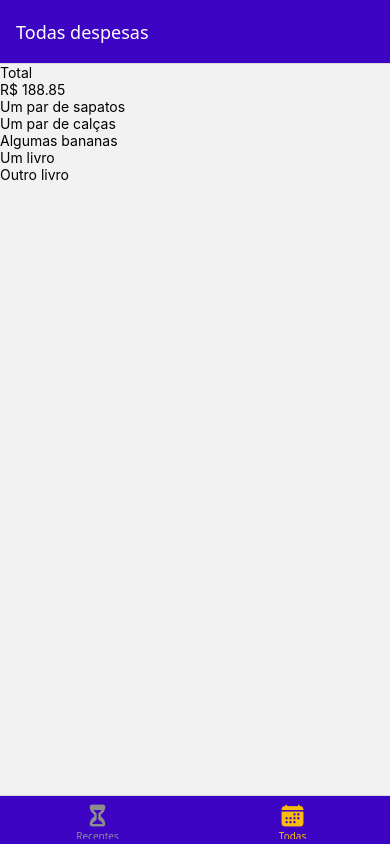
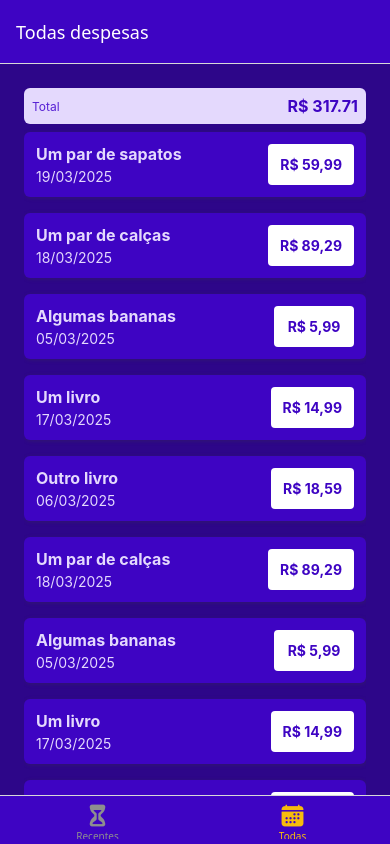
Before and after one commit to pauloFullStack/react-native, a React Native app: screen /AllExpenses in a window 390 px wide. Built offline with nearby package versions, Linux system fonts and the light colour scheme.

Commit message:
Implementando componentes de lista e itens

```diff
--- /dev/null
+++ b/components/ExpensesOutput/ExpenseItem.tsx
@@ -0,0 +1,60 @@
+import { Pressable, StyleSheet, Text, View } from "react-native";
+import { GlobalStyles } from "../../constants/styles";
+import { GetFormattedDate } from "../../util/date";
+
+const ExpenseItem = ({ description, amount, date }: { description: string, amount: number, date: Date }) => {
+
+    return (
+        <Pressable>
+            <View style={styles.expenseItem}>
+                <View>
+                    <Text style={[styles.textBase, styles.description]}>{description}</Text>
+                    <Text style={styles.textBase}>{GetFormattedDate(date)}</Text>
+                </View>
+                <View style={styles.amountContainer}>
+                    <Text style={styles.amount}>{amount.toLocaleString('pt-BR', { style: 'currency', currency: 'BRL' })}</Text>
+                </View>
+            </View>
+        </Pressable>
+    );
+}
+
+export default ExpenseItem;
+
+
+const styles = StyleSheet.create({
+    expenseItem: {
+        padding: 12,
+        marginVertical: 8,
+        backgroundColor: GlobalStyles.colors.primary500,
+        flexDirection: 'row',
+        justifyContent: 'space-between',
+        borderRadius: 6,
+        elevation: 3,
+        shadowColor: GlobalStyles.colors.gray500,
+        shadowRadius: 4,
+        shadowOffset: { width: 1, height: 1 },
+        shadowOpacity: 0.4
+    },
+    textBase: {
+        color: GlobalStyles.colors.primary50
+    },
+    description: {
+        fontSize: 16,
+        marginBottom: 4,
+        fontWeight: 'bold'
+    },
+    amountContainer: {
+        paddingHorizontal: 12,
+        paddingVertical: 4,
+        backgroundColor: 'white',
+        justifyContent: 'center',
+        alignItems: 'center',
+        borderRadius: 4,
+        minWidth: 80
+    },
+    amount: {
+        color: GlobalStyles.colors.primary500,
+        fontWeight: 'bold'
+    }
+})
--- a/components/ExpensesOutput/ExpensesList.tsx
+++ b/components/ExpensesOutput/ExpensesList.tsx
@@ -1,9 +1,8 @@
-import { FlatList, Text } from "react-native";
-import { Expense } from "./interfarces/Expense";
+import { FlatList } from "react-native";
+import { Expense } from "../../util/interfaces/Expense";
+import ExpenseItem from "./ExpenseItem";
 
-const renderExpenseItem = (itemData: { item: Expense }) => {
-    return <Text>{itemData.item.description}</Text>
-}
+const renderExpenseItem = (itemData: { item: Expense }) => <ExpenseItem {...itemData.item} />
 
 const ExpensesList = ({ expenses }: { expenses: Expense[] }) => {
     return <FlatList
--- a/components/ExpensesOutput/ExpensesOutput.tsx
+++ b/components/ExpensesOutput/ExpensesOutput.tsx
@@ -1,7 +1,8 @@
-import { View } from "react-native";
+import { StyleSheet, View } from "react-native";
 import ExpensesSummary from "./ExpensesSummary";
 import ExpensesList from "./ExpensesList";
-import { Expense } from "./interfarces/Expense";
+import { Expense } from "../../util/interfaces/Expense";
+import { GlobalStyles } from "../../constants/styles";
 
 const DUMMY_EXPENSES: Expense[] = [
     {
@@ -33,12 +34,36 @@ const DUMMY_EXPENSES: Expense[] = [
         description: 'Outro livro',
         amount: 18.59,
         date: new Date('2025-03-06')
+    },
+    {
+        id: 'e6',
+        description: 'Um par de calças',
+        amount: 89.29,
+        date: new Date('2025-03-18')
+    },
+    {
+        id: 'e7',
+        description: 'Algumas bananas',
+        amount: 5.99,
+        date: new Date('2025-03-05')
+    },
+    {
+        id: 'e8',
+        description: 'Um livro',
+        amount: 14.99,
+        date: new Date('2025-03-17')
+    },
+    {
+        id: 'e9',
+        description: 'Outro livro',
+        amount: 18.59,
+        date: new Date('2025-03-06')
     }
 ]
 
 const ExpensesOutput = ({ expenses, expensesPeriod }: { expenses: Expense[], expensesPeriod: string }) => {
     return (
-        <View>
+        <View style={styles.container}>
             <ExpensesSummary expenses={DUMMY_EXPENSES} periodName={expensesPeriod} />
             <ExpensesList expenses={DUMMY_EXPENSES} />
         </View>
@@ -46,3 +71,14 @@ const ExpensesOutput = ({ expenses, expensesPeriod }: { expenses: Expense[], exp
 }
 
 export default ExpensesOutput;
+
+
+const styles = StyleSheet.create({
+    container: {
+        flex: 1,
+        paddingHorizontal: 24,
+        paddingTop: 24,
+        paddingBottom: 0,
+        backgroundColor: GlobalStyles.colors.primary700
+    }
+})
--- a/components/ExpensesOutput/ExpensesSummary.tsx
+++ b/components/ExpensesOutput/ExpensesSummary.tsx
@@ -1,5 +1,6 @@
-import { Text, View } from "react-native";
-import { Expense } from "./interfarces/Expense";
+import { StyleSheet, Text, View } from "react-native";
+import { Expense } from "../../util/interfaces/Expense";
+import { GlobalStyles } from "../../constants/styles";
 
 const ExpensesSummary = ({ expenses, periodName }: { expenses: Expense[], periodName: string }) => {
 
@@ -8,11 +9,32 @@ const ExpensesSummary = ({ expenses, periodName }: { expenses: Expense[], period
     }, 0)
 
     return (
-        <View>
-            <Text>{periodName}</Text>
-            <Text>R$ {expensesSum.toFixed(2)}</Text>
+        <View style={styles.containder}>
+            <Text style={styles.period}>{periodName}</Text>
+            <Text style={styles.sum}>R$ {expensesSum.toFixed(2)}</Text>
         </View>
     )
 }
 
 export default ExpensesSummary;
+
+
+const styles = StyleSheet.create({
+    containder: {
+        padding: 8,
+        backgroundColor: GlobalStyles.colors.primary50,
+        borderRadius: 6,
+        flexDirection: 'row',
+        justifyContent: 'space-between',
+        alignItems: 'center'
+    },
+    period: {
+        fontSize: 12,
+        color: GlobalStyles.colors.primary400
+    },
+    sum: {
+        fontSize: 16,
+        fontWeight: 'bold',
+        color: GlobalStyles.colors.primary500
+    }
+})
--- /dev/null
+++ b/util/date.ts
@@ -0,0 +1,6 @@
+import { DateAttr } from "./interfaces/Date";
+
+export const GetFormattedDate = (date: Date, objectDate: DateAttr = { day: "2-digit", month: "2-digit", year: "numeric" }): string => {
+    return new Intl.DateTimeFormat("pt-BR", { ...objectDate }).format(date);
+
+}
--- /dev/null
+++ b/util/interfaces/Date.ts
@@ -0,0 +1,5 @@
+export interface DateAttr {
+    day?: "2-digit" | "numeric",
+    month?: "2-digit" | "numeric",
+    year?: "2-digit" | "numeric"
+}
```
Also changed, not shown: util/interfaces/Expense.ts (renamed from components/ExpensesOutput/interfarces/Expense.ts).
